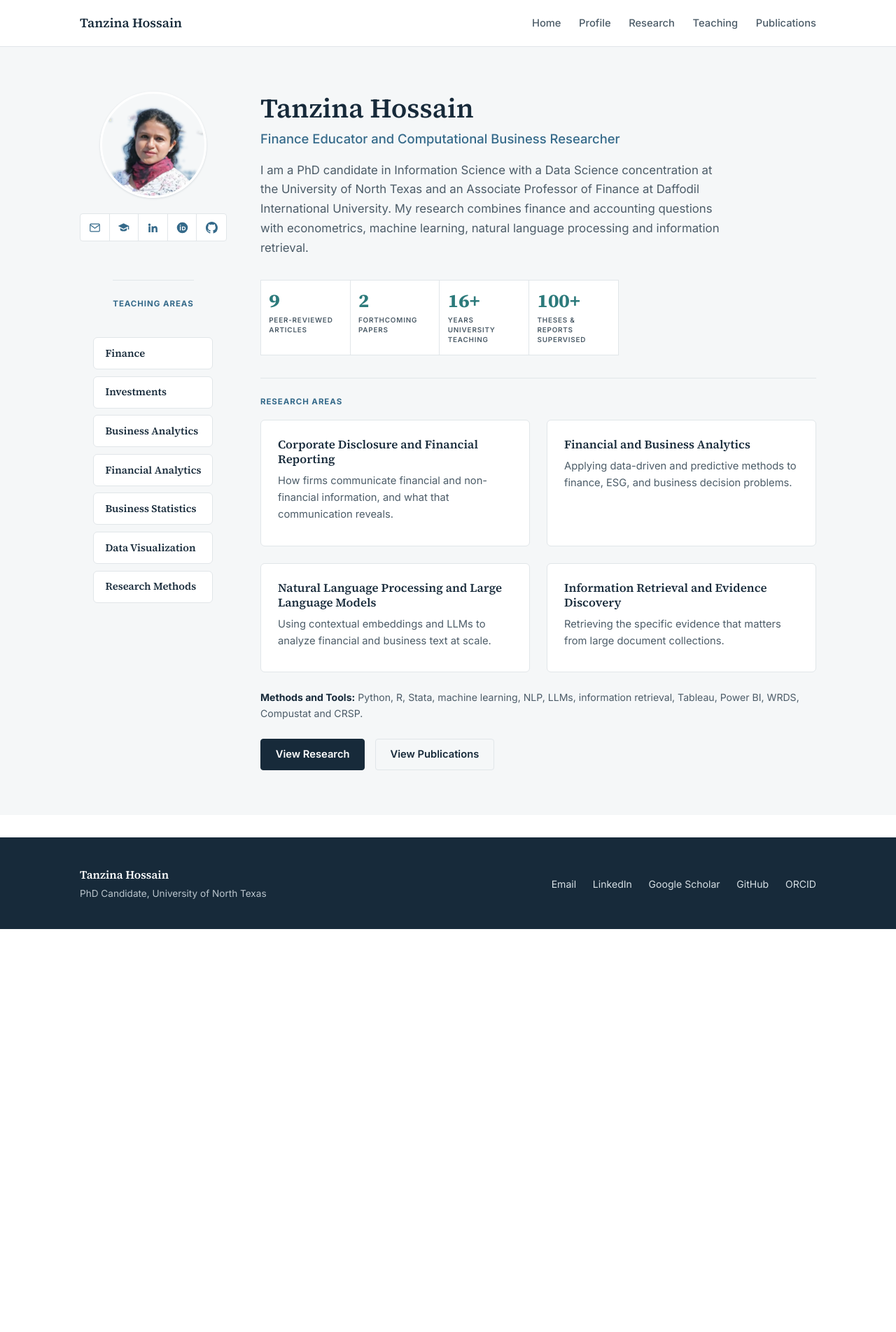
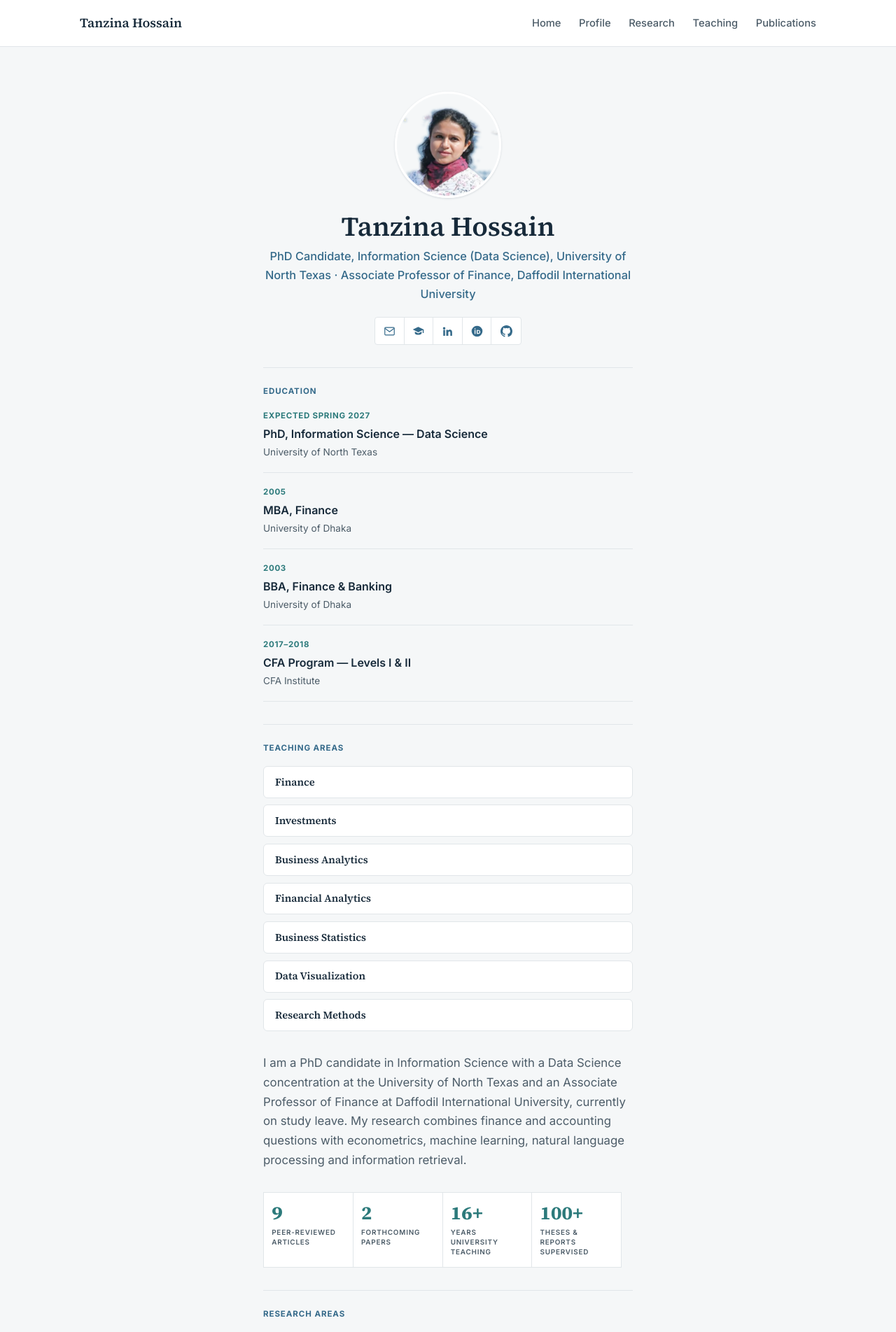
Before and after one commit to tanzinahossain/tanzinahossain.github.io, a Jekyll site: the page built from index.html, in a window 1280 px wide. Shown: the top 1904 px of the page at 70% size. Built offline with Jekyll 4.4.1, drawn with Linux system fonts in a browser that asks for light colours; before the commit the page ends 1328 px from its top, so only the background shows below that.

Commit message:
Rebuild homepage as a single narrow centered column, matching reference site order: photo, name, role, links, education, teaching areas, bio, stats, research areas
Co-Authored-By: Claude Sonnet 5 <noreply@anthropic.com>

```diff
--- a/assets/css/style.css
+++ b/assets/css/style.css
@@ -60,14 +60,14 @@ h1{margin-bottom:.3rem}
 .lede{font-size:1.05rem; color:var(--text-muted); max-width:42rem}
 .hero-actions{display:flex; gap:.9rem; flex-wrap:wrap; margin-top:1.5rem}
 
-/* ===== Homepage two-column profile/research layout ===== */
-.profile-grid{display:grid; grid-template-columns:auto 1fr; gap:3rem; align-items:start}
-.photo-col{display:flex; flex-direction:column; align-items:center; gap:1.4rem; flex:none}
-.bio-col{min-width:0}
+/* ===== Homepage: single narrow centered column, like a personal academic page ===== */
+.narrow-col{max-width:36rem; margin:0 auto}
+.narrow-col .hero-photo{margin:0 auto 1.1rem; display:block}
+.narrow-col h1{text-align:center}
+.narrow-col .role{text-align:center; max-width:100%; font-size:1.02rem}
+.narrow-col .hero-social{justify-content:center; margin:1.2rem auto 2rem; width:max-content}
 .plain-list{list-style:none; margin:0 0 1.5rem; padding:0; display:flex; flex-direction:column; gap:.6rem}
 .plain-list li{font-size:.98rem; color:var(--navy)}
-.areas-row{display:grid; grid-template-columns:1fr 1fr; gap:2rem; margin-top:2rem}
-@media (max-width:800px){.profile-grid{grid-template-columns:1fr; justify-items:center; text-align:center} .bio-col{text-align:left} .areas-row{grid-template-columns:1fr}}
 
 /* ===== Stat tiles ===== */
 .stats{display:grid; grid-template-columns:repeat(4, minmax(6rem,1fr)); gap:1px; background:var(--border); border:1px solid var(--border); margin-top:2rem; max-width:32rem}
--- a/index.html
+++ b/index.html
@@ -5,9 +5,11 @@ description: Finance educator and computational business researcher — corporat
 ---
 
 <section class="hero">
-  <div class="wrap profile-grid">
-    <div class="photo-col">
+  <div class="wrap narrow-col">
     <img class="hero-photo" src="{{ '/portrait.png' | relative_url }}" alt="Tanzina Hossain">
+    <h1>Tanzina Hossain</h1>
+    <div class="role">PhD Candidate, Information Science (Data Science), University of North Texas · Associate Professor of Finance, Daffodil International University</div>
+
     <div class="hero-social">
       <a href="mailto:ematanzina@gmail.com" title="Email" aria-label="Email">
         <svg viewBox="0 0 24 24" fill="none" stroke="currentColor" stroke-width="1.7" aria-hidden="true"><rect x="2.5" y="4.5" width="19" height="15" rx="1.5"/><path d="M3 6.5l9 6.5 9-6.5"/></svg>
@@ -26,6 +28,28 @@ description: Finance educator and computational business researcher — corporat
       </a>
     </div>
 
+    <div class="group-label">Education</div>
+    <div class="rec-item">
+      <div class="ry">Expected Spring 2027</div>
+      <div class="rt">PhD, Information Science — Data Science</div>
+      <div class="ro">University of North Texas</div>
+    </div>
+    <div class="rec-item">
+      <div class="ry">2005</div>
+      <div class="rt">MBA, Finance</div>
+      <div class="ro">University of Dhaka</div>
+    </div>
+    <div class="rec-item">
+      <div class="ry">2003</div>
+      <div class="rt">BBA, Finance &amp; Banking</div>
+      <div class="ro">University of Dhaka</div>
+    </div>
+    <div class="rec-item">
+      <div class="ry">2017–2018</div>
+      <div class="rt">CFA Program — Levels I &amp; II</div>
+      <div class="ro">CFA Institute</div>
+    </div>
+
     <div class="group-label">Teaching Areas</div>
     <div class="card-grid card-grid-1">
       <div class="card"><h3>Finance</h3></div>
@@ -36,12 +60,8 @@ description: Finance educator and computational business researcher — corporat
       <div class="card"><h3>Data Visualization</h3></div>
       <div class="card"><h3>Research Methods</h3></div>
     </div>
-    </div>
 
-    <div class="bio-col">
-      <h1>Tanzina Hossain</h1>
-      <div class="role">Finance Educator and Computational Business Researcher</div>
-      <p class="lede">I am a PhD candidate in Information Science with a Data Science concentration at the University of North Texas and an Associate Professor of Finance at Daffodil International University. My research combines finance and accounting questions with econometrics, machine learning, natural language processing and information retrieval.</p>
+    <p class="lede" style="margin-top:2rem">I am a PhD candidate in Information Science with a Data Science concentration at the University of North Texas and an Associate Professor of Finance at Daffodil International University, currently on study leave. My research combines finance and accounting questions with econometrics, machine learning, natural language processing and information retrieval.</p>
 
     <div class="stats" id="stats">
       <div class="stat"><div class="sv2">9</div><div class="sl">Peer-reviewed<br>articles</div></div>
@@ -51,7 +71,7 @@ description: Finance educator and computational business researcher — corporat
     </div>
 
     <div class="group-label">Research Areas</div>
-      <div class="card-grid" style="grid-template-columns:1fr 1fr">
+    <div class="card-grid card-grid-1">
       <div class="card">
         <h3>Corporate Disclosure and Financial Reporting</h3>
         <p>How firms communicate financial and non-financial information, and what that communication reveals.</p>
@@ -77,5 +97,4 @@ description: Finance educator and computational business researcher — corporat
       <a class="btn btn-ghost" href="{{ '/publications/' | relative_url }}">View Publications</a>
     </div>
   </div>
-  </div>
 </section>
```
Lines whose indentation alone changed are shown as unchanged.
